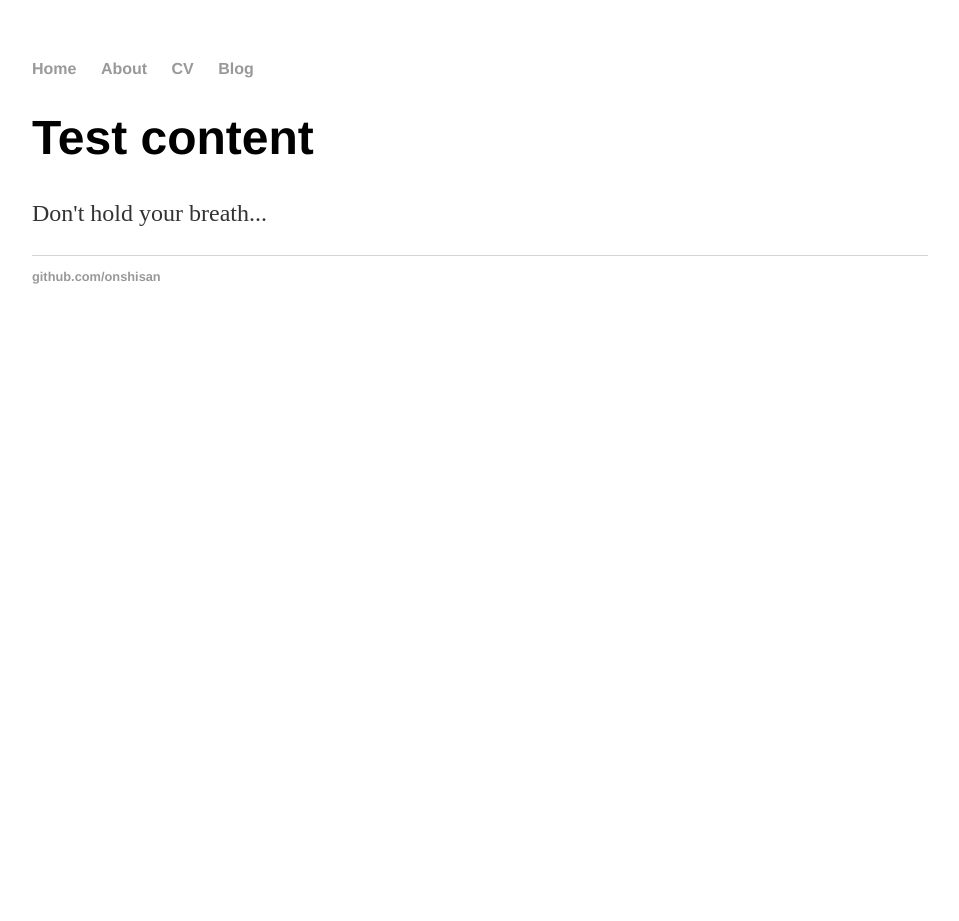
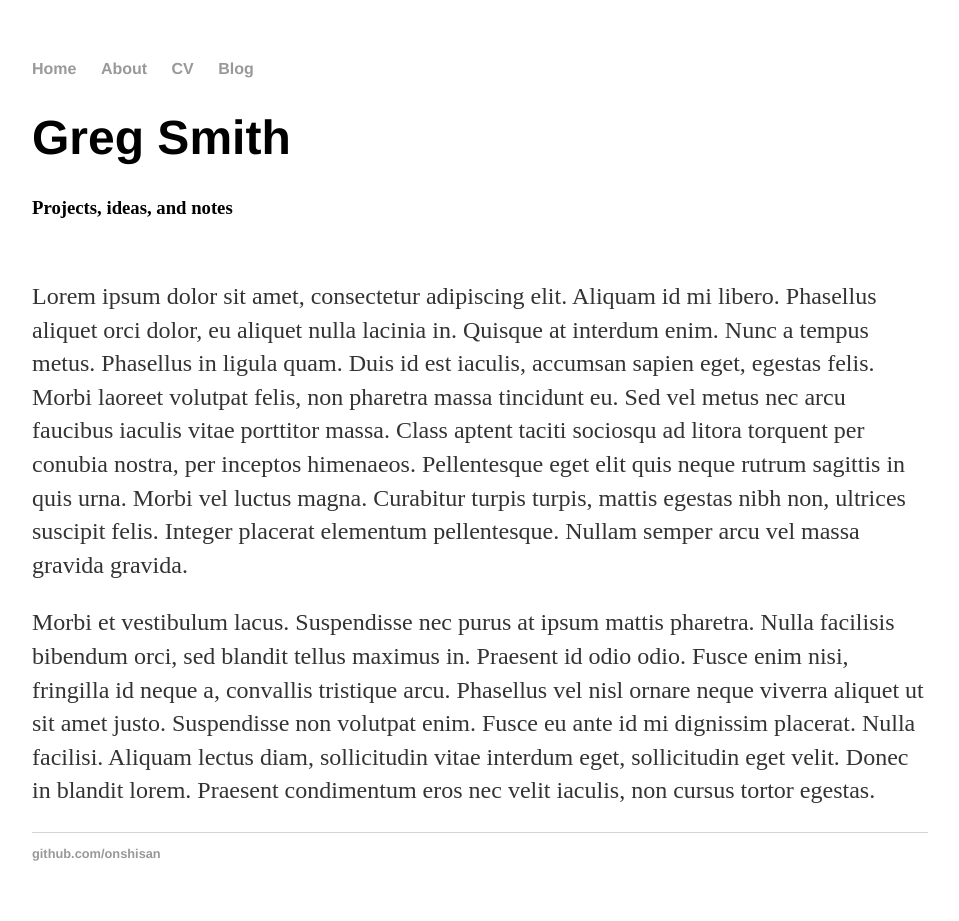
Before and after one commit to onshisan/onshisan.github.io, a Jekyll site: the page built from index.html, in a window 1280 px wide. Shown: the whole page, without its empty margins (160-1119 px from the left). Built offline with Jekyll 4.4.1, drawn with Linux system fonts in a browser that asks for light colours; before the commit the page ends 900 px from its top, so only the background shows below that.

Commit message:
Update index.html

```diff
--- a/index.html
+++ b/index.html
@@ -3,6 +3,9 @@ layout: default
 title: Greg Smith - Personal site
 ---
 <div class="blurb">
-	<h1>Test content</h1>
-	<p>Don't hold your breath...</a></p>
+	<h1>Greg Smith</h1>
+	<h3>Projects, ideas, and notes</h3>
+	</br>
+	<p> Lorem ipsum dolor sit amet, consectetur adipiscing elit. Aliquam id mi libero. Phasellus aliquet orci dolor, eu aliquet nulla lacinia in. Quisque at interdum enim. Nunc a tempus metus. Phasellus in ligula quam. Duis id est iaculis, accumsan sapien eget, egestas felis. Morbi laoreet volutpat felis, non pharetra massa tincidunt eu. Sed vel metus nec arcu faucibus iaculis vitae porttitor massa. Class aptent taciti sociosqu ad litora torquent per conubia nostra, per inceptos himenaeos. Pellentesque eget elit quis neque rutrum sagittis in quis urna. Morbi vel luctus magna. Curabitur turpis turpis, mattis egestas nibh non, ultrices suscipit felis. Integer placerat elementum pellentesque. Nullam semper arcu vel massa gravida gravida.</p>
+	<p>Morbi et vestibulum lacus. Suspendisse nec purus at ipsum mattis pharetra. Nulla facilisis bibendum orci, sed blandit tellus maximus in. Praesent id odio odio. Fusce enim nisi, fringilla id neque a, convallis tristique arcu. Phasellus vel nisl ornare neque viverra aliquet ut sit amet justo. Suspendisse non volutpat enim. Fusce eu ante id mi dignissim placerat. Nulla facilisi. Aliquam lectus diam, sollicitudin vitae interdum eget, sollicitudin eget velit. Donec in blandit lorem. Praesent condimentum eros nec velit iaculis, non cursus tortor egestas. </p>
 </div><!-- /.blurb -->
```
